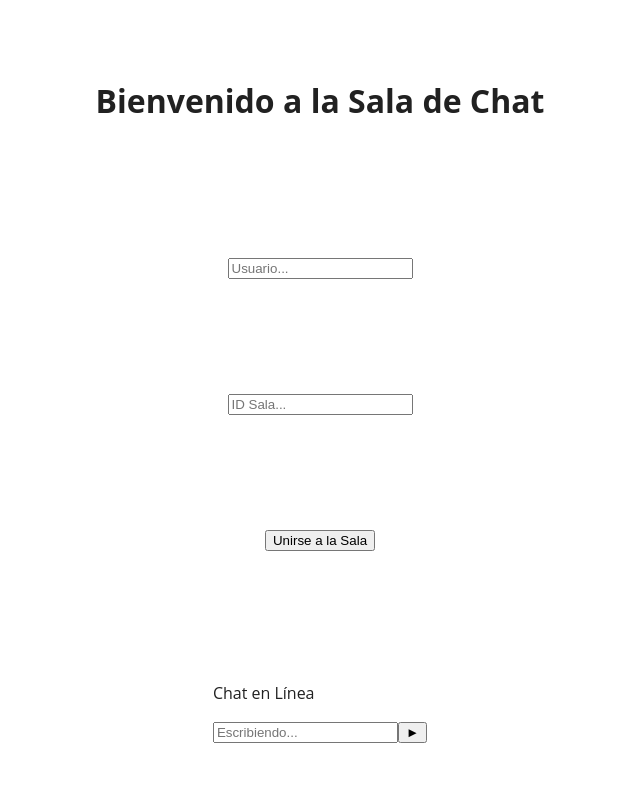
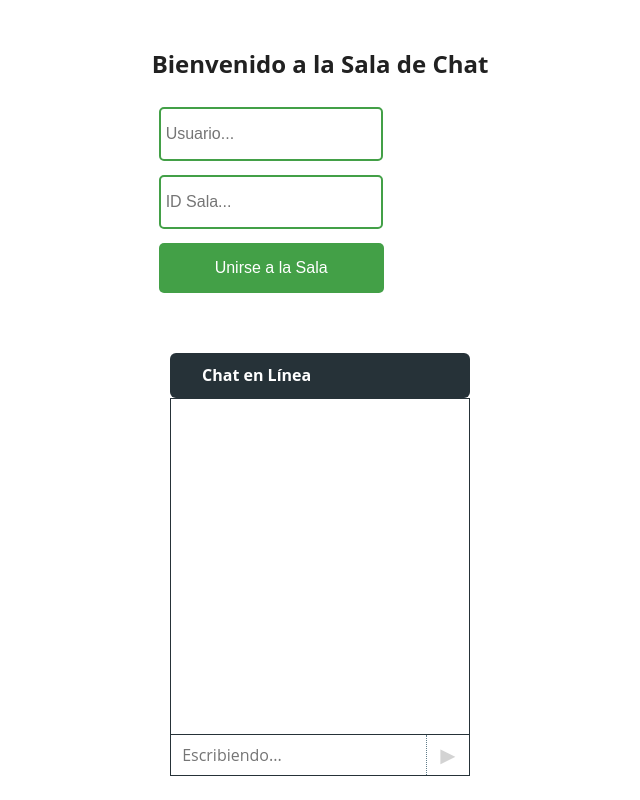
Before and after one commit to BryanCachimuel/Chat_App_con_Nodejs_Reactjs, a React (Create React App) app in the folder frontend/: page / in a window 1280 px wide. Shown: the whole page, without its empty margins (320-960 px from the left). Built offline with nearby package versions, Linux system fonts and the light colour scheme; no server answers.

Commit message:
aplicando el nombre de las clases a los div para arreglar los diseños de las vistas del chat

```diff
--- a/frontend/src/App.js
+++ b/frontend/src/App.js
@@ -18,7 +18,8 @@ function App() {
 
   return (
     <div className="App">
-      <h1>Bienvenido a la Sala de Chat</h1>
+     <div className='joinChatContainer'>
+     <h2>Bienvenido a la Sala de Chat</h2>
       <input
         type="text"
         placeholder="Usuario..."
@@ -34,6 +35,7 @@ function App() {
         }}
       />
       <button onClick={UnirseSala}>Unirse a la Sala</button>
+     </div>
 
       <Chat socket={socket} username={username} room={room}/>
     </div>
--- a/frontend/src/Chat.js
+++ b/frontend/src/Chat.js
@@ -28,7 +28,7 @@ function Chat({socket,username, room}) {
   },[socket])
 
   return (
-    <div>
+    <div className="chat-window">
       <div className="chat-header">
         <p>Chat en Línea</p>
       </div>
```
